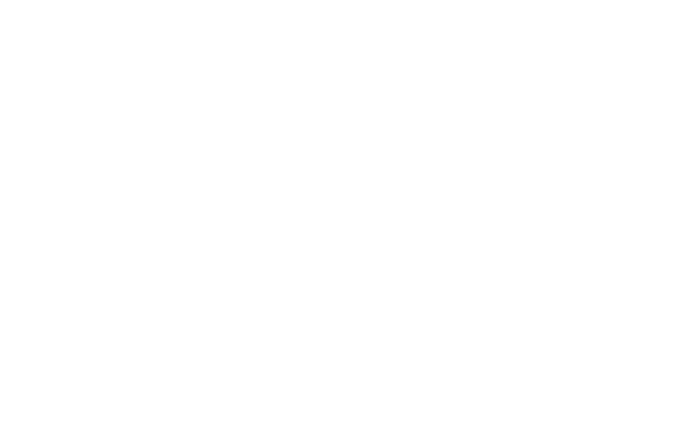
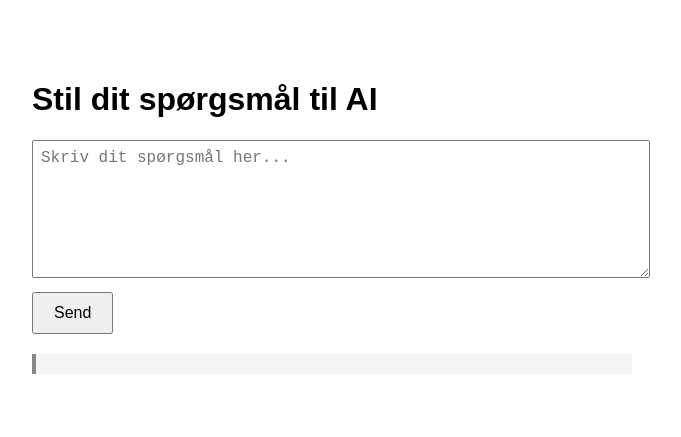
Before and after one commit to erstatmig/AI-erstatmig, a plain HTML site: page index.html in a window 1280 px wide. Shown: the whole page, without its empty margins (308-989 px from the left). Drawn offline with Linux system fonts and the light colour scheme.

Commit message:
Update index.html

```diff
--- a/index.html
+++ b/index.html
@@ -1,3 +1,45 @@
+<!DOCTYPE html>
+<html lang="da">
+<head>
+  <meta charset="UTF-8">
+  <title>AI – Stil et spørgsmål</title>
+  <style>
+    body {
+      font-family: sans-serif;
+      max-width: 600px;
+      margin: 40px auto;
+      padding: 20px;
+    }
+    textarea {
+      width: 100%;
+      height: 120px;
+      font-size: 16px;
+      padding: 8px;
+    }
+    button {
+      padding: 10px 20px;
+      margin-top: 10px;
+      font-size: 16px;
+      cursor: pointer;
+    }
+    #response {
+      white-space: pre-wrap;
+      margin-top: 20px;
+      background: #f5f5f5;
+      padding: 10px;
+      border-left: 4px solid #888;
+    }
+  </style>
+</head>
+<body>
+
+  <h1>Stil dit spørgsmål til AI</h1>
+
+  <textarea id="prompt" placeholder="Skriv dit spørgsmål her..."></textarea><br>
+  <button onclick="sendPrompt()">Send</button>
+
+  <div id="response"></div>
+
   <script>
     async function sendPrompt() {
       const textarea = document.getElementById('prompt');
@@ -12,6 +54,9 @@
       const data = await res.json();
 
       document.getElementById('response').innerText = data.reply || 'Intet svar fra serveren';
-    textarea.value = ''; // ryd feltet efter send
+      textarea.value = ''; // ryd inputfelt
     }
   </script>
+
+</body>
+</html>
```
Lines whose indentation alone changed are shown as unchanged.
